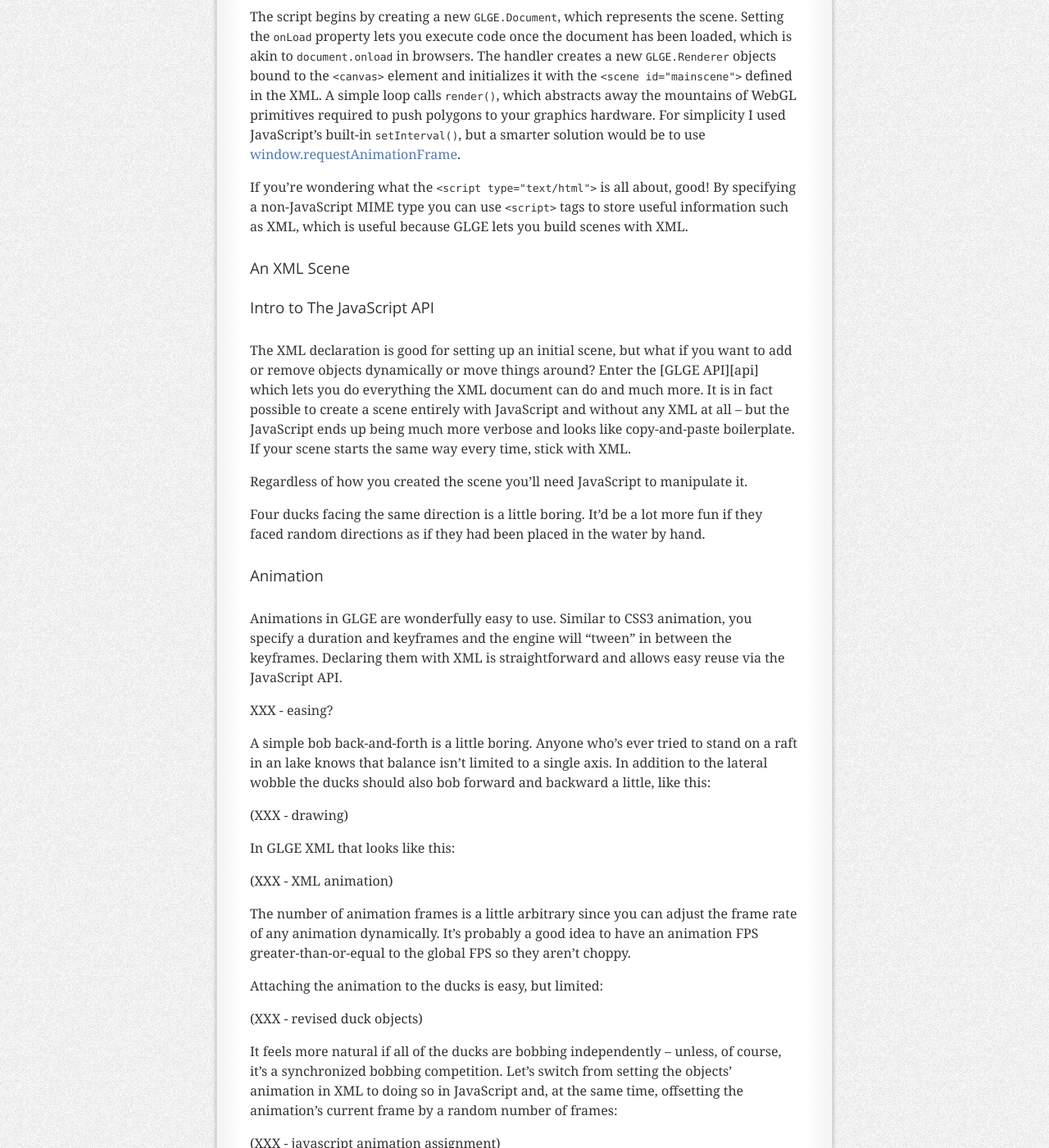
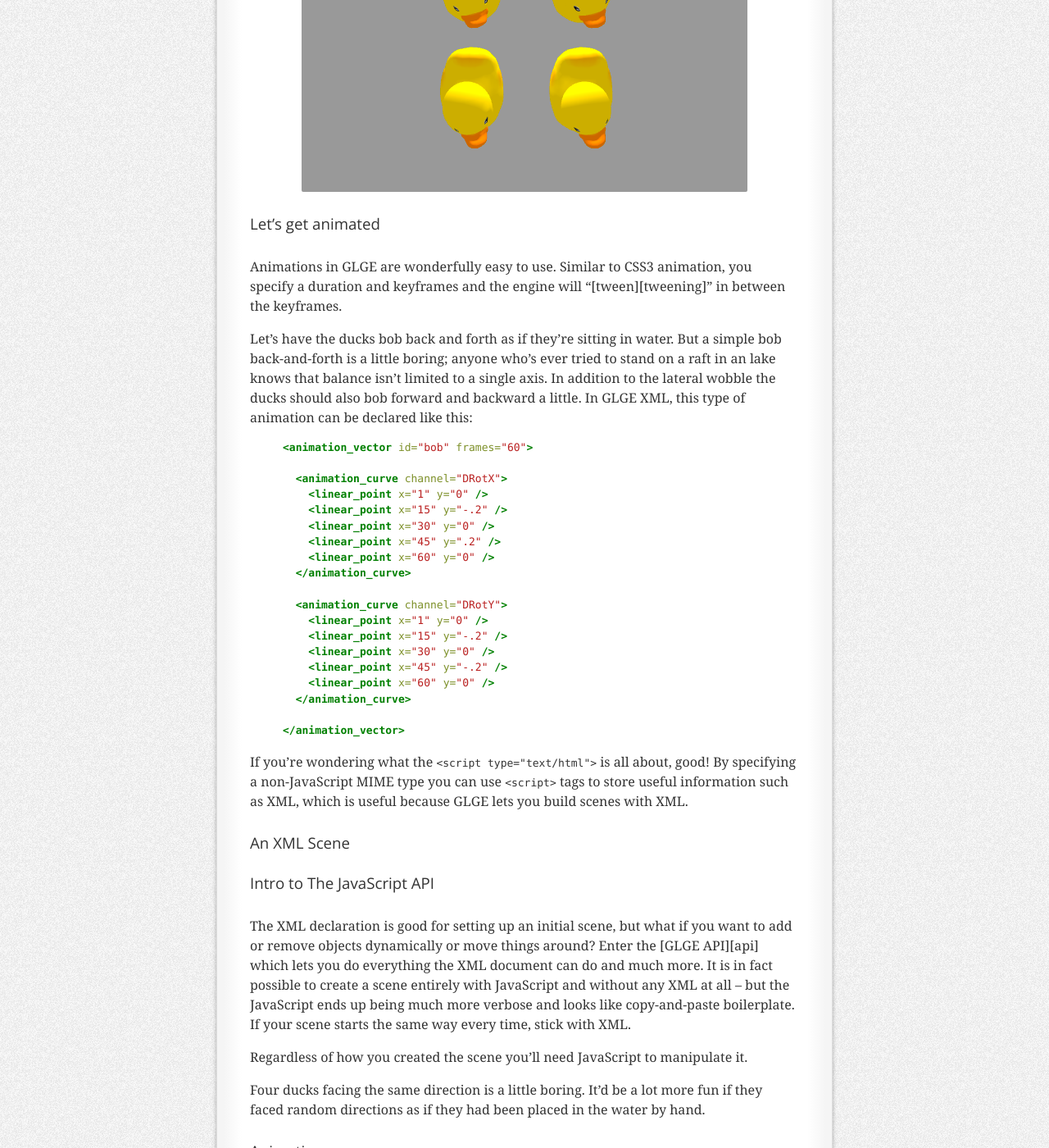
Before and after one commit to statico/statico.github.io, a Jekyll site: the page built from _posts/2012-02-01-webgl-glge-game-part-1.md, in a window 1280 px wide and 1400 px high, scrolled down 4947 px. Shown: the whole window at 82% size. Built offline with Jekyll 4.4.1, drawn with Linux system fonts in a browser that asks for light colours; comment, search, counter and statistics services are not loaded; some of the changed text lies outside the part shown.

Commit message:
Progress

```diff
--- a/_layouts/default.html
+++ b/_layouts/default.html
@@ -8,6 +8,7 @@
     <meta name="viewport" content="width=device-width" />
     <link rel="alternate" type="application/atom+xml" href="/atom.xml" />
     <link rel="canonical" href="{{ site.production_url }}" />
+    <link rel="shortcut icon" href="/favicon.ico" />
 
     <title>
       {% if page.title %}{{ page.title }} - {% endif %}
--- a/_posts/2012-02-01-webgl-glge-game-part-1.md
+++ b/_posts/2012-02-01-webgl-glge-game-part-1.md
@@ -14,7 +14,7 @@
 
 I have passing familiarity with tools like Infini-D, Blender and Flash, so when I think of a 3D scene I imagine objects and groups of objects at coordinates in space, not meshes and normals and transformation matrices. Part of this experience was learning how to translate those artistic ideas into OpenGL concepts, and GLGE luckily helps a lot with doing that.
 
-### The Origin of the Idea: COLLADA Models
+### The origin of the idea: COLLADA models
 
 I started by spending some time with GLGE, which includes [a handful of useful examples][glgeexamples] including a demonstration of a water-like texture and another using [COLLADA][collada] models. The water demo was really cool, but once I saw the [rubber duck COLLADA model][duckdae] it seemed obvious that the two needed to go together -- "Why don't I put the ducks _in_ the water and make them bob around a little?"
 
@@ -24,16 +24,7 @@
 
 The COLLADA demo includes a cartoonish aeroplane with a spinning propeller animation. While imagining ducks bobbing in the water the idea of catching ducks with the plane popped into my head. I also recalled playing flight simulators where the plane had a limited turning radius and navigating through obstacles was a challenge. Thus, catching ducks with a kinda-hard-to-maneuver plane seemed like it could be a simple, somewhat-fun game.
 
-### Burnout Management
-
-Part of this exercise was to also test my project-management skills. [The last game I finished][friend-rescue] was so much work that I didn't write another one for years. In building this game I needed to stay within my limit span of attention and avoid getting burnt out. While developing I made sure I was focused on _playability_ and _fun_ as opposed to spending hours fixing every flippant bug that appeared. If something was "good enough," like the accuracy of the aiming target, I kept it as is and decided to move on. A finished buggy game is better than an unplayable, perfect duct-collecting simulation.
-
-One advantage of using an HTML5 canvas within a web page is that your GUI can be build using good ol' HTML. Many game developers seem to build menu systems and GUIs from scratch. With CSS3 directives like [`box-shadow`][box-shadow] and [`border-image`][border-image] you can create some nifty-looking GUIs without building tons of infrastructure. Translucent `<div>`s can be overlayed on top of the canvas, too. I saved a lot of time by using absolutely-positioned `<div>`s for my modal menu dialogs.
-
-  [box-shadow]: http://caniuse.com/#search=box-shadow
-  [border-image]: http://www.css3files.com/border/
-
-### Getting Started with GLGE
+### Getting started with GLGE
 
 [GLGE][glge] calls itself "WebGL for the lazy." It provides a collection of classes to make management of the scene, camera and object much easier than if you were to write raw WebGL constructs. It also optimizes your scene by reusing meshes and materials whenever it can.
 
@@ -115,7 +106,37 @@
 
 The script begins by creating a new `GLGE.Document`, which represents the scene. Setting the `onLoad` property lets you execute code once the document has been loaded, which is akin to `document.onload` in browsers. The handler creates a new `GLGE.Renderer` objects bound to the `<canvas>` element and initializes it with the `<scene id="mainscene">` defined in the XML. A simple loop calls `render()`, which abstracts away the mountains of WebGL primitives required to push polygons to your graphics hardware. For simplicity I used JavaScript's built-in `setInterval()`, but a smarter solution would be to use [window.requestAnimationFrame][raf].
 
+Put this all together and viola, ducks! (Check out [the full source][fourducks-source] or the [live demo][fourducks].)
 
+![4ducks-rendered](images/4ducks-rendered.png)
+
+### Let's get animated
+
+Animations in GLGE are wonderfully easy to use. Similar to CSS3 animation, you specify a duration and keyframes and the engine will "[tween][tweening]" in between the keyframes.
+
+Let's have the ducks bob back and forth as if they're sitting in water. But a simple bob back-and-forth is a little boring; anyone who's ever tried to stand on a raft in an lake knows that balance isn't limited to a single axis. In addition to the lateral wobble the ducks should also bob forward and backward a little. In GLGE XML, this type of animation can be declared like this:
+
+{% highlight xml %}
+<animation_vector id="bob" frames="60">
+
+  <animation_curve channel="DRotX">
+    <linear_point x="1" y="0" />
+    <linear_point x="15" y="-.2" />
+    <linear_point x="30" y="0" />
+    <linear_point x="45" y=".2" />
+    <linear_point x="60" y="0" />
+  </animation_curve>
+
+  <animation_curve channel="DRotY">
+    <linear_point x="1" y="0" />
+    <linear_point x="15" y="-.2" />
+    <linear_point x="30" y="0" />
+    <linear_point x="45" y="-.2" />
+    <linear_point x="60" y="0" />
+  </animation_curve>
+
+</animation_vector>
+{% endhighlight %}
 
 
 
@@ -134,13 +155,6 @@
 
 ### Animation
 
-Animations in GLGE are wonderfully easy to use. Similar to CSS3 animation, you specify a duration and keyframes and the engine will "tween" in between the keyframes. Declaring them with XML is straightforward and allows easy reuse via the JavaScript API.
-
-XXX - easing?
-
-A simple bob back-and-forth is a little boring. Anyone who's ever tried to stand on a raft in an lake knows that balance isn't limited to a single axis. In addition to the lateral wobble the ducks should also bob forward and backward a little, like this:
-
-(XXX - drawing)
 
 In GLGE XML that looks like this:
 
@@ -183,3 +197,15 @@
   [glgeexamples]: https://github.com/supereggbert/GLGE/tree/master/examples
   [duckdae]: https://collada.org/owl/browse.php?sess=0&parent=126&expand=1&order=name&curview=0&sortname=ASC
   [raf]: http://www.html5rocks.com/en/tutorials/speed/html5/#toc-request-ani-frame
+  [fourducks]: http://statico.github.com/webgl-demos/fourducks/
+  [fourducks-source]: https://github.com/statico/webgl-demos/tree/master/fourducks
+
+
+### Burnout Management
+
+Part of this exercise was to also test my project-management skills. [The last game I finished][friend-rescue] was so much work that I didn't write another one for years. In building this game I needed to stay within my limit span of attention and avoid getting burnt out. While developing I made sure I was focused on _playability_ and _fun_ as opposed to spending hours fixing every flippant bug that appeared. If something was "good enough," like the accuracy of the aiming target, I kept it as is and decided to move on. A finished buggy game is better than an unplayable, perfect duct-collecting simulation.
+
+One advantage of using an HTML5 canvas within a web page is that your GUI can be build using good ol' HTML. Many game developers seem to build menu systems and GUIs from scratch. With CSS3 directives like [`box-shadow`][box-shadow] and [`border-image`][border-image] you can create some nifty-looking GUIs without building tons of infrastructure. Translucent `<div>`s can be overlayed on top of the canvas, too. I saved a lot of time by using absolutely-positioned `<div>`s for my modal menu dialogs.
+
+  [box-shadow]: http://caniuse.com/#search=box-shadow
+  [border-image]: http://www.css3files.com/border/
--- a/style.css
+++ b/style.css
@@ -81,7 +81,7 @@
     color: #777777;
     margin-top: 0;
     font-size: 80%;
-    line-height: 1; }
+    line-height: 1.2; }
   article code, article .highlight {
     font-family: Menlo, Monaco, monospace;
     font-size: 13px; }
--- a/style.sass
+++ b/style.sass
@@ -103,7 +103,7 @@
     color: $fg + #444
     margin-top: 0
     font-size: 80%
-    line-height: 1
+    line-height: 1.2
 
   code, .highlight
     font-family: Menlo, Monaco, monospace
```
Also changed, not shown: other parts of _posts/2012-02-01-webgl-glge-game-part-1.md (+2 -2 lines), 1 other file.
